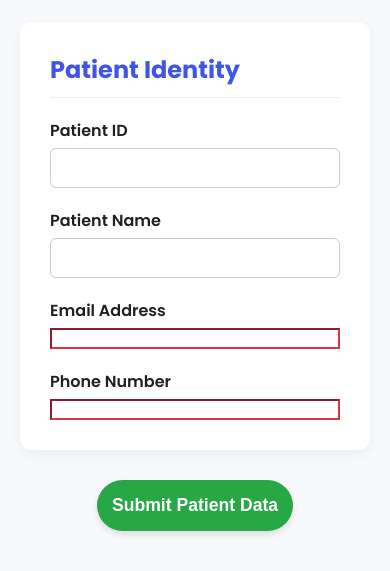
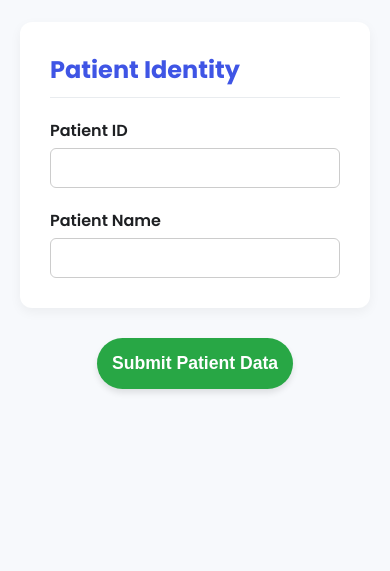
Before and after one commit to bbalasubramani/BirthSense-Final-Year-Project, a plain HTML site: page frontend/data_entry.html in a window 390 px wide. Shown: the part 467-1038 px from the top of the page. After the commit the page ends 896 px from the top, so only its background shows below. Drawn offline with Linux system fonts and the light colour scheme.

Commit message:
Remove email and phone number fields
Removed email and phone number fields from data entry form.

```diff
--- a/frontend/data_entry.html
+++ b/frontend/data_entry.html
@@ -494,14 +494,7 @@
                         <label for="patientName">Patient Name</label>
                         <input type="text" id="patientName" required>
                     </div>
-                    <div>
-                        <label for="email">Email Address</label>
-                        <input type="email" id="email" required>
-                    </div>
-                    <div>
-                        <label for="phone_number">Phone Number</label>
-                        <input type="tel" id="phone_number" required>
-                    </div>
+
                     <input type="hidden" id="mongoIdToEdit">
                 </div>
             </div>
```
